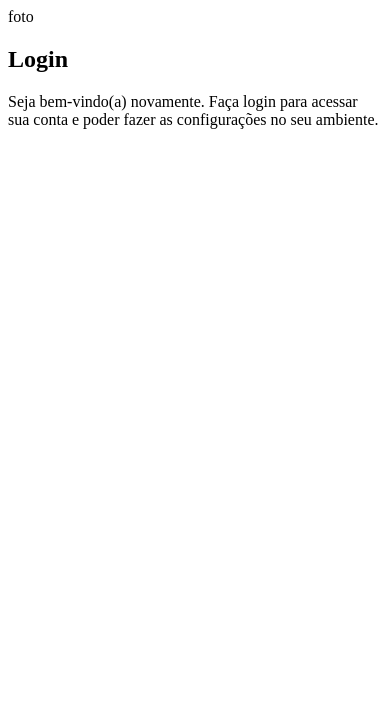
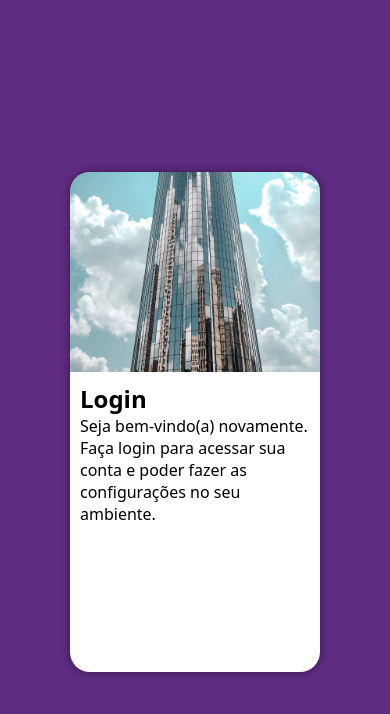
Before and after one commit to raquelbento/projeto-login, a plain HTML site: page index.html in a window 390 px wide. Drawn offline with Linux system fonts and the light colour scheme.

Commit message:
mobile first

```diff
--- a/estilos/style.css
+++ b/estilos/style.css
@@ -4,3 +4,48 @@
     Verde: #49a09d
     Lilás: # 5f2c82
 */
+
+* {
+    font-family: system-ui, -apple-system, BlinkMacSystemFont, 'Segoe UI', Roboto, Oxygen, Ubuntu, Cantarell, 'Open Sans', 'Helvetica Neue', sans-serif;
+    padding: 0px;
+    margin: 0px;
+    box-sizing: border-box;
+}
+
+body, html {
+    background-color: #5f2c82;
+    height: 100vh;
+    width: 100vw;
+}
+
+main {
+    position: relative;
+    height: 100vh;
+    width: 100vw;
+}
+
+section#login {
+    position: absolute;
+    top: 50%;
+    left: 50%;
+    transform: translate(-50%, -50%);
+    overflow: hidden;
+    background-color: white;
+    width: 250px;
+    height: 500px;
+    border-radius: 20px;
+    box-shadow: 0px 0px 10px rgba(0, 0, 0, 0.453);
+}
+
+section#login > div#imagem {
+    display: block;
+    background: #5f2c82 url(../imagem/metal.jpg) no-repeat;
+    background-size: cover;
+    background-position: left bottom;
+    height: 200px;
+}
+
+section#login > div#formulario {
+    display: block;
+    padding: 10px;
+}
--- a/index.html
+++ b/index.html
@@ -10,7 +10,7 @@
     <main>
         <section id="login">
             <div id="imagem">
-                foto
+
 
             </div>
             <div id="formulario">
```
